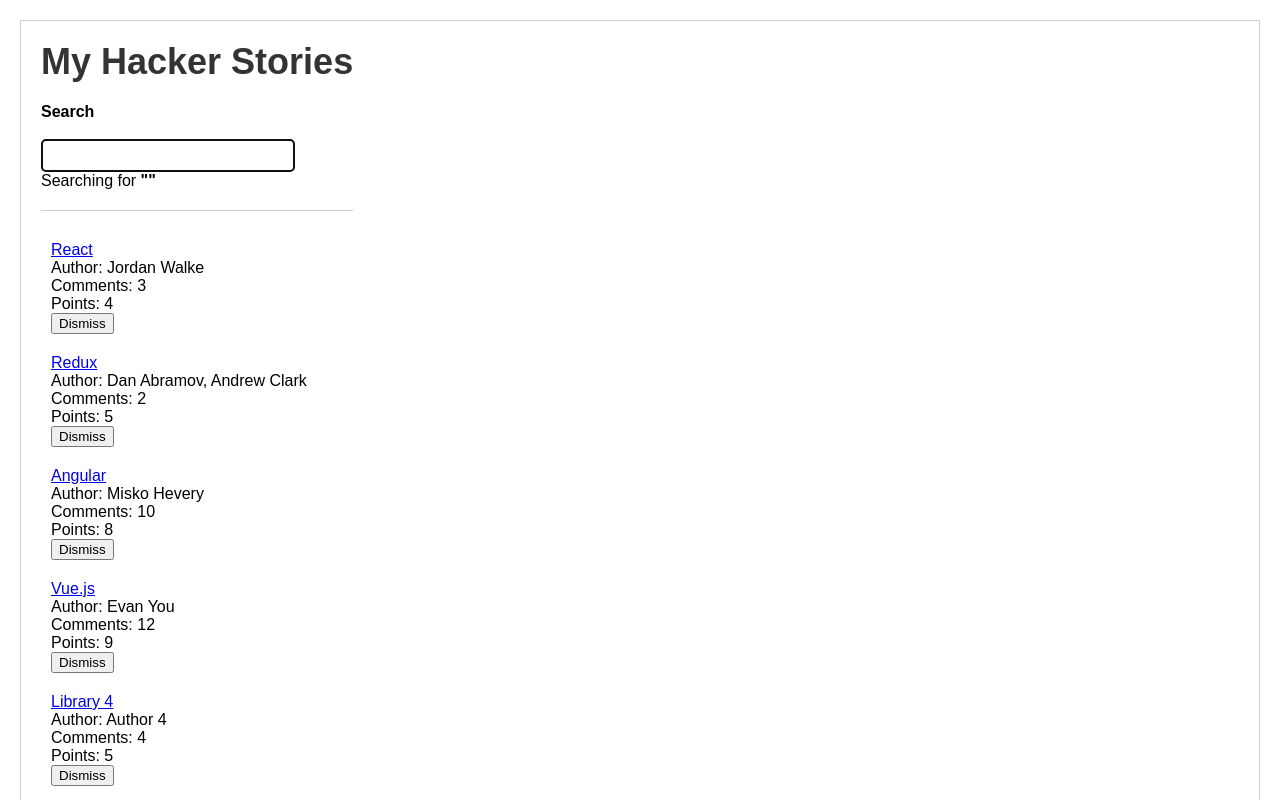
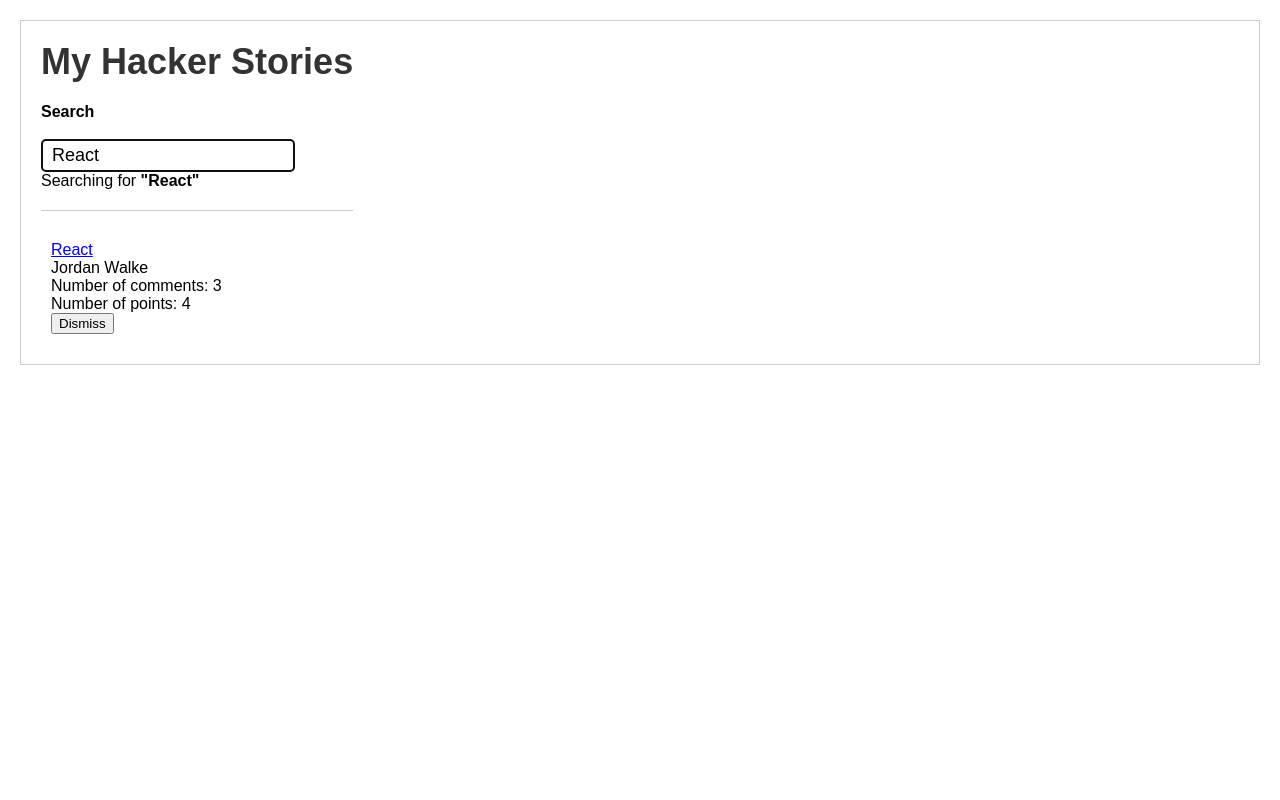
Before and after one commit to ElDuke717/playground, a React (Create React App) app: page / in a window 1280 px wide. Shown: the top 800 px of the page. Built offline with nearby package versions, Linux system fonts and the light colour scheme.

Commit message:
add comments and fix the dismiss button

```diff
--- a/src/App.js
+++ b/src/App.js
@@ -4,39 +4,46 @@
 import booklist from "./data/list";
 import "./App.css";
 
+// Initial data for the stories
 const initialStories = booklist;
 
-// this is a custom hook that is generalized to set data into local storage, like searchterms
-const useSemiPersistentState = () => {
-  const [value, setValue] = useState(localStorage.getItem("value") || "");
+// Custom hook to handle semi-persistent state using local storage
+const useSemiPersistentState = (key, initialState) => {
+  // Initialize the state from local storage or with an initial value
+  const [value, setValue] = React.useState(
+    localStorage.getItem(key) || initialState
+  );
 
+  // Update local storage whenever the value changes
   useEffect(() => {
-    localStorage.setItem("value", value);
-  }, [value]);
+    localStorage.setItem(key, value);
+  }, [value, key]);
 
   return [value, setValue];
 };
 
 const App = () => {
-  // now useSemiPersistentState is used to update the state, based on previously saved state in local storage
+  // Use the custom hook to manage the search term with semi-persistence
   const [searchTerm, setSearchTerm] = useSemiPersistentState("search", "React");
+
+  // State to manage the list of stories
+  const [stories, setStories] = useState(initialStories);
+
+  // Handler to remove a story from the list
+  const handleRemoveStory = (item) => {
+    const newStories = stories.filter(
+      (story) => item.objectID !== story.objectID
+    );
+    setStories(newStories);
+  };
+
+  // Handler to update the search term
   const handleSearch = (event) => {
     setSearchTerm(event.target.value);
   };
 
-  // state handler for the stories.  Initial stories comes from the booklist
-  const [stories, setStories] = useState(initialStories);
-
-  const handleRemoveStory = (item) => {
-    const newStories = stories.filter(
-      (story) => item.objectID !== story.objectID
-    );
-
-    setStories(newStories);
-  };
-
-  // adjusts the list of stories based on the search term using the filter() and includes() methods
-  const searchedStories = booklist.filter((story) => {
+  // Filter stories based on the search term
+  const searchedStories = stories.filter((story) => {
     return (
       story.title.toLowerCase().includes(searchTerm.toLowerCase()) ||
       story.author.toLowerCase().includes(searchTerm.toLowerCase())
@@ -45,22 +52,21 @@
 
   return (
     <div>
-      <h1>My Hacker Stories </h1>
+      <h1>My Hacker Stories</h1>
 
-      {/* The current searchTerm is set to searchTerm, which is a variable passed into and changed by the useState hook */}
-
+      {/* Search input component */}
       <InputWithLabel
         id="search"
         onInputChange={handleSearch}
         value={searchTerm}
         isFocused
       >
-        {/* This can be passed in instead of "label" and it  */}
         <strong>Search</strong>
       </InputWithLabel>
 
       <hr />
 
+      {/* List component to display filtered stories */}
       <List list={searchedStories} onRemoveItem={handleRemoveStory} />
     </div>
   );
--- a/src/components/List.js
+++ b/src/components/List.js
@@ -1,31 +1,40 @@
 import React from "react";
 
-// destructuring the item prop to make each item - this is passed into the Item component as a prop, Item is then called in the List component
+// Item component renders individual story items
+// Takes in 'item' containing story details and 'onRemoveItem' function as props
 const Item = ({ item, onRemoveItem }) => {
-  const handleRemoveItem = () => {
-    onRemoveItem(item);
-  };
-return  (
+  return (
     <div>
+      {/* Display story title as a link */}
       <span>
         <a href={item.url}>{item.title}</a>
-    </span>{" "}
-    <p> Author: {item.author}</p>
-    <p>Comments: {item.num_comments}</p>
-    <p>Points: {item.points}</p>
+      </span>
+
+      {/* Display story author */}
+      <span>{item.author}</span>
+
+      {/* Display the number of comments for the story */}
+      <span>Number of comments: {item.num_comments}</span>
+
+      {/* Display the number of points for the story */}
+      <span>Number of points: {item.points}</span>
+
+      {/* Dismiss button to remove the story from the list */}
       <span>
-      <button type="button" onClick={onRemoveItem.bind(null, item)}>
+        <button type="button" onClick={() => onRemoveItem(item)}>
           Dismiss
         </button>
       </span>
     </div>
   );
-}
+};
 
+// List component to render a list of stories
+// Takes in 'list' of stories and 'onRemoveItem' function as props
 const List = ({ list, onRemoveItem }) => {
-  // map over the list of items and return a new array of items
+  // Map over each story in the 'list' and render it using the 'Item' component
   return list.map((item) => (
-    <Item key={item.objectID} item={item} onRemoveItem={onRemoveItem}/>
+    <Item key={item.objectID} item={item} onRemoveItem={onRemoveItem} />
   ));
 };
 
```
Also changed, not shown: src/components/InputWithLabel.js (+14 -5 lines), 1 other file (tests, documents, lock files or other folders). Lines whose indentation alone changed are shown as unchanged.
